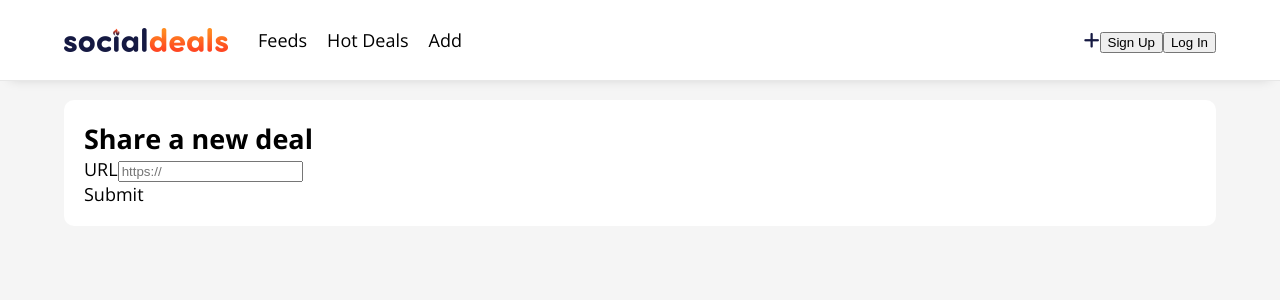
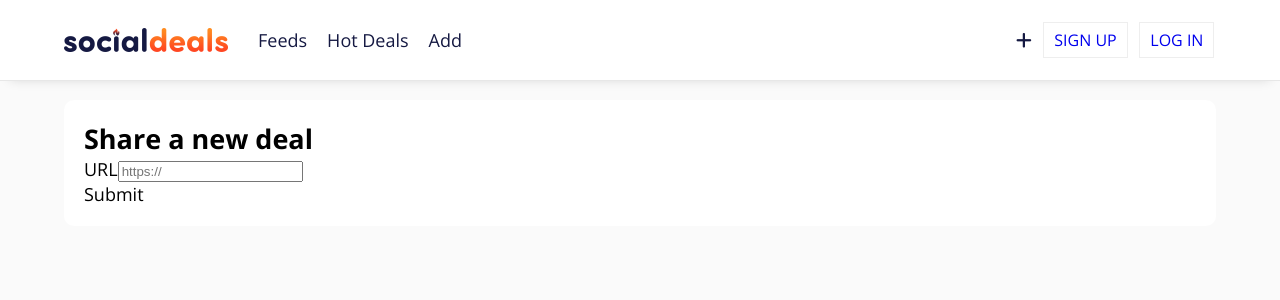
Before and after one commit to moshicode/Socialdeals, a React (Create React App) app: page /add in a window 1280 px wide. Shown: the top 300 px of the page. Built offline with nearby package versions, Linux system fonts and the light colour scheme.

Commit message:
night fixes

```diff
--- a/src/App.css
+++ b/src/App.css
@@ -6,7 +6,7 @@
   --primary: #ff4522;
   --dark: #151942;
   --light: #fff;
-  --lightgray: #f5f5f5;
+  --lightgray: #fafafa;
 }
 
 /**
@@ -182,16 +182,35 @@ header {
   align-items: center;
   width: 90%;
   margin: 0 auto;
-  max-width: 1280px;
+  max-width: 1240px;
 }
 
 .user-minidash {
-  justify-self: right;
+  grid-column: 3/3;
+  justify-self: end;
+  justify-items: start;
+  display: grid;
+  grid-column-gap: 10px;
+  grid-template-columns: auto auto auto;
+  grid-template-rows: 1fr;
+  width: 100%;
+  max-width: 200px;
+  align-items: center;
 }
 
 .main-nav>a {
-  color: #000;
+  color: var(--dark);
   margin-right: 20px;
+}
+
+.reg-log-btn {
+  border: 1px solid #eee;
+  padding: 6px 10px;
+  width: 100%;
+  font-size: 16px;
+  text-transform: uppercase;
+  box-sizing: border-box;
+  text-align: center;
 }
 
 .add-icon {
@@ -237,6 +256,8 @@ footer {
   grid-gap: 20px;
   border-radius: 10px;
   grid-template-rows: minmax(190px, 200px);
+  box-shadow: 0px 0px 6px #f5f5f5;
+  border: 1px solid #f1f1f1;
 }
 
 .card img {
@@ -246,28 +267,37 @@ footer {
   justify-self: center;
 }
 
+.info .title {
+  text-align: center;
+}
+
 /**
 * Pagination
 **/
 
 .pagination {
-  width: fit-content;
-  margin: 20px auto;
+  margin: 25px auto;
+  width: 100%;
+  max-width: 200px;
+  text-align: center;
 }
 
 .load-more {
-  background-color: var(--dark);
+  background-color: transparent;
+  border: 2px solid var(--dark);
   padding: 10px 20px;
-  color: #fff;
-  border: none;
+  color: var(--dark);
   cursor: pointer;
   font-weight: 600;
   text-transform: uppercase;
   font-size: 16px;
+  width: 100%;
+  max-width: 400px;
 }
 
 .load-more:hover {
-  background-color: var(--primary);
+  background-color: var(--dark);
+  color: var(--light);
   transition: 0.5s;
 }
 
--- a/src/App.js
+++ b/src/App.js
@@ -29,7 +29,7 @@ class App extends Component {
     return (
       <Router>
         <div className="App">
-          <Navbar />
+          <Navbar userAuth={this.state.userAuth} />
           <main className="container">
             <Switch>
               <Redirect exact from="/" to="/feeds" />
--- a/src/components/Feeds/DealCard.js
+++ b/src/components/Feeds/DealCard.js
@@ -18,15 +18,21 @@ class DealCard extends Component {
             <div className="card fade-in">
                 <img src={image} alt={title} />
                 <div className="info">
-                    <h5 className="title">{title}</h5>
+                    <div className="title">
+                        <h5 >{title}</h5>
+                    </div>
                     <div className="meta-info">
-                        <div>Publish By <span className="publish-by">{username}</span></div>
+                        <div>Publish by <span className="publish-by">{username}</span></div>
                         <p><Moment fromNow>{date}</Moment></p>
                     </div>
                     {/* <p className="username">{username}, </p> */}
                     <p className="price">{price}<span className="currency">{currency}</span></p>
-                    <p className="likes">{likes.length}</p>
-                    <button onClick={this.like}>Like</button>
+                    <div className="like">
+                        <span>{likes.length}</span>
+                        <span onClick={this.like}>Like</span>
+                    </div>
+                    {/* <p className="likes">{likes.length}</p>
+                    <button onClick={this.like}>Like</button> */}
                     <a href={url} target="_blank" rel="noopener noreferrer">Buy Now</a>
                 </div>
             </div>
--- a/src/components/Navbar.js
+++ b/src/components/Navbar.js
@@ -2,9 +2,10 @@ import React from 'react';
 import { Link } from 'react-router-dom';
 import logo from '../images/socialdeals-logo-op.png';
 
-const Navbar = () => {
+const Navbar = (userAuth) => {
     let currentPage = window.location.pathname.substring(1)
     let pages = ['Feeds', 'Hot Deals', 'Add']
+    let userAuth2 = userAuth
     return (
         <div className="header-wrapper">
             <header className="header">
@@ -23,10 +24,15 @@ const Navbar = () => {
                         <i className="fa fa-plus add-icon" aria-hidden="true"></i>
                     </Link>
                     <Link to='register'>
-                        <button>Sign Up</button>
+                        <div className="reg-log-btn">
+                            Sign Up
+                        </div>
+                        {/* <button>Sign Up</button> */}
                     </Link>
                     <Link to='login'>
-                        <button>Log In</button>
+                        <div className="reg-log-btn">
+                            Log In
+                        </div>
                     </Link>
                 </div>
             </header>
```
